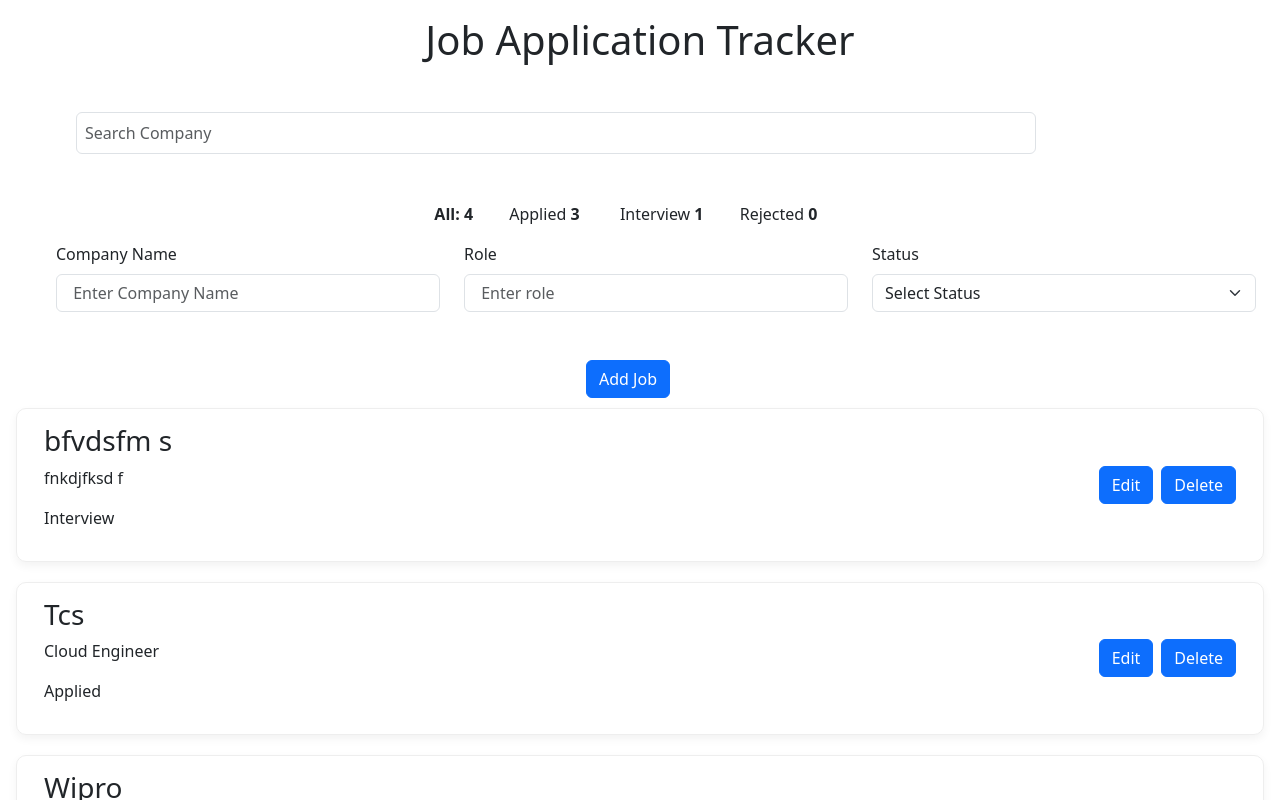
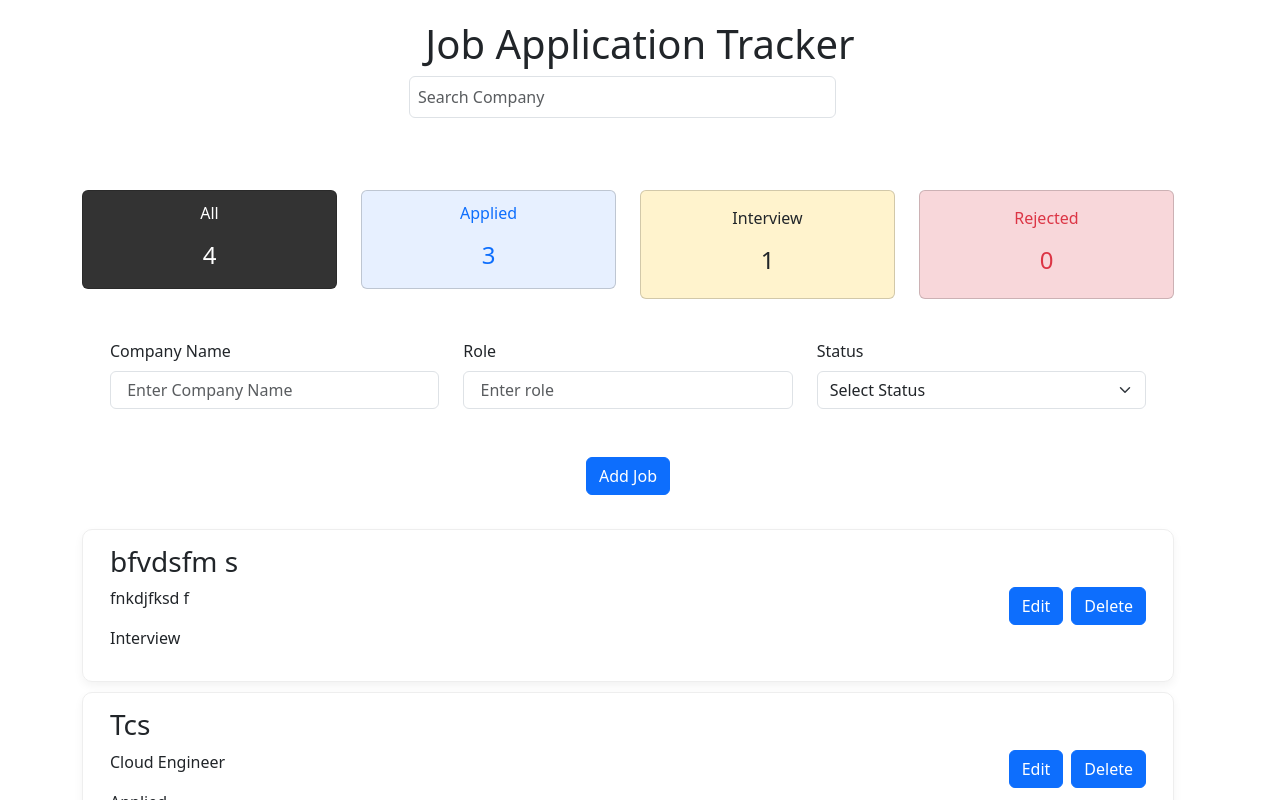
Before and after one commit to Tina1903/ApplicationTracker, a React (Create React App) app: page / in a window 1280 px wide. Shown: the top 800 px of the page. Built offline with nearby package versions, Linux system fonts and the light colour scheme; data requests are answered from the project's data file.

Commit message:
Update App.jsx

```diff
--- a/src/App.jsx
+++ b/src/App.jsx
@@ -3,7 +3,7 @@ import { useEffect, useState } from "react";
 import JobList from "./components/JobList";
 import JobForm from "./components/JobForm";
 import { createJob, deleteJob, getJobs, updateJob } from "./api/jobApi";
-import { Col, Form, Row } from "react-bootstrap";
+import { Card, Col, Container, Form, Row } from "react-bootstrap";
 
 const App = () => {
   const [jobs, setJobs] = useState([]);
@@ -72,17 +72,19 @@ const App = () => {
   if (error) return <p>{error}</p>;
   return (
     <>
-      <Row style={{ margin: "1rem" }}>
+      <Container style={{ marginTop: "20px" }}>
+        <Row className="mb-4">
+          <Col>
             <h1
               style={{
                 textAlign: "center",
-            marginBottom: "3rem",
               }}
             >
               Job Application Tracker
             </h1>
-        <Row>
-          <Col>
+          </Col>
+          <Row className="mb-4 justify-content-center">
+            <Col md={6}>
               <Form.Control
                 type="text"
                 style={{
@@ -103,65 +105,90 @@ const App = () => {
               />
             </Col>
           </Row>
-        <Row className="justify-content-center align-items-center">
-          <Col xs="auto">
-            {" "}
-            <span
+          <Row className="mb-4 text-center">
+            <Col
               style={{
                 cursor: "pointer",
-                fontWeight: statusFilter === "All" ? "bold" : "normal",
-                margin: "1rem",
               }}
               onClick={() => setStatusFilter("All")}
             >
-              All:<strong> {jobs?.length}</strong>
-            </span>
-            &nbsp;
-            <span
+              <Card
+                style={{
+                  padding: "10px",
+                  backgroundColor: statusFilter === "All" ? "#333" : "#f1f1f1",
+                  color: statusFilter === "All" ? "white" : "black",
+                }}
+              >
+                {" "}
+                <p>All</p>
+                <h4>{jobs?.length}</h4>
+              </Card>
+            </Col>
+            <Col
               style={{
                 cursor: "pointer",
-                fontWeight: statusFilter === "Applied" ? "bold" : "normal",
-                margin: "1rem",
               }}
               onClick={() => setStatusFilter("Applied")}
             >
-              Applied{" "}
-              <strong>
+              <Card
+                style={{
+                  padding: "10px",
+                  backgroundColor:
+                    statusFilter === "Applied" ? "#0d6efd" : "#e7f0ff",
+                  color: statusFilter === "Applied" ? "white" : "#0d6efd",
+                }}
+              >
+                <p> Applied</p>
+                <h4>
                   {jobs.filter((j) => j.status === "Applied").length}
-              </strong>{" "}
-            </span>
-            &nbsp;
-            <span
+                </h4>{" "}
+              </Card>
+            </Col>
+            <Col
               style={{
                 cursor: "pointer",
-                fontWeight: statusFilter === "Interview" ? "bold" : "normal",
-                margin: "1rem",
               }}
               onClick={() => setStatusFilter("Interview")}
             >
-              Interview{" "}
-              <strong>
-                {jobs.filter((j) => j.status === "Interview").length}
-              </strong>
-            </span>
-            &nbsp;
-            <span
+              {" "}
+              <Card
+                style={{
+                  padding: "15px",
+                  backgroundColor:
+                    statusFilter === "Interview" ? "#ffc107" : "#fff3cd",
+                }}
+              >
+                <p> Interview</p>
+                <h4>{jobs.filter((j) => j.status === "Interview").length}</h4>
+              </Card>
+            </Col>
+
+            <Col
               style={{
                 cursor: "pointer",
-                fontWeight: statusFilter === "Rejected" ? "bold" : "normal",
-                margin: "1rem",
               }}
               onClick={() => setStatusFilter("Rejected")}
             >
-              Rejected{" "}
-              <strong>
-                {jobs.filter((j) => j.status === "Rejected").length}
-              </strong>
-            </span>
-            &nbsp;
+              <Card
+                style={{
+                  padding: "15px",
+                  backgroundColor:
+                    statusFilter === "Rejected" ? "#dc3545" : "#f8d7da",
+                  color: statusFilter === "Rejected" ? "white" : "#dc3545",
+                }}
+              >
+                <p> Rejected</p>
+                <h4>{jobs.filter((j) => j.status === "Rejected").length}</h4>
+              </Card>
             </Col>
           </Row>
+          <Row className="mb-4">
+            <Col>
               <JobForm addJob={addJob} />
+            </Col>
+          </Row>
+          <Row>
+            <Col>
               {jobs.length === 0 ? (
                 <p style={{ textAlign: "center", marginTop: "2rem" }}>
                   No jobs added yet
@@ -177,7 +204,10 @@ const App = () => {
                   updateJobStatus={updateJobHandler}
                 />
               )}
+            </Col>
           </Row>
+        </Row>
+      </Container>
     </>
   );
 };
```
Lines whose indentation alone changed are shown as unchanged.
